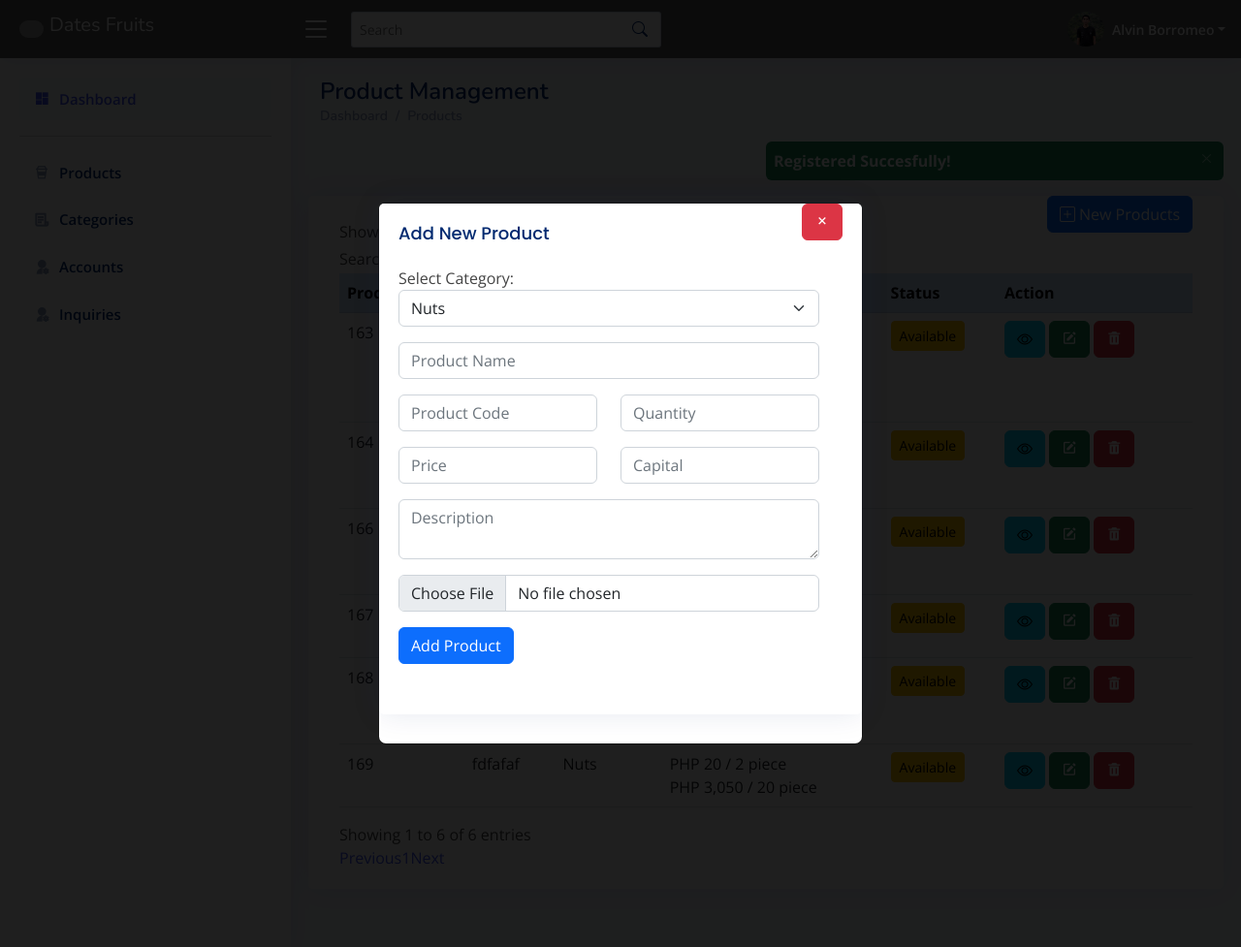
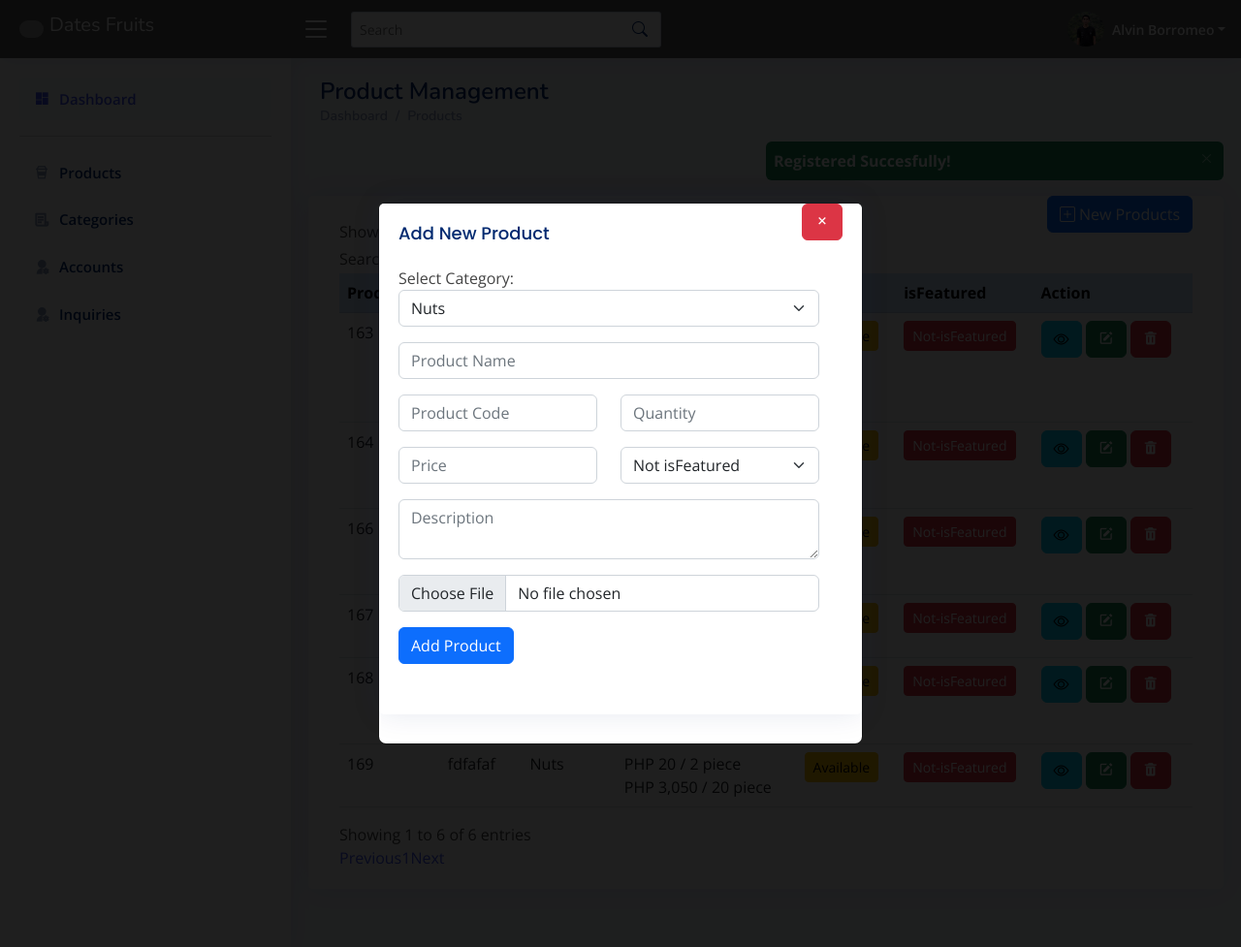
Before and after one commit to Spintacle123/datesfruitph, a PHP site: page /v3/ad_addproducts.php in a window 1280 px wide, after a click on "New Products". Shown: the whole page at 97% size. Run offline with PHP 8.4, Linux system fonts and the light colour scheme; a user stored in the database is signed in; data comes from the database, SQL or seed files in the repository; data that the repository does not hold is empty; some libraries are stand-ins or nearby versions; grey boxes are pictures that could not be loaded.

Commit message:
feat: added isfeatured

```diff
--- a/ad_action_product.php
+++ b/ad_action_product.php
@@ -9,7 +9,7 @@
 	$name="";
 	$price="";
 	$prod_qntty="";
-	$capital="";
+	$isfeatured="";
 	$image="";
 	$code="";
 	$description="";
@@ -34,7 +34,7 @@
 			$code=$_POST['code'];
 			$prod_qntty=$_POST['prod_qntty'];
 			$price=$_POST['price'];
-			$capital=$_POST['capital'];
+			$isfeatured=$_POST['isfeatured'];
 			$description=$_POST['description'];
 
 			$upload="images/".$image;
@@ -48,9 +48,9 @@
 				$_SESSION['response']="Sorry, product code is already taken! Please try again";
 				$_SESSION['res_type']="success";
 			}else{
-				$query="INSERT INTO products(class,name,code,prod_qntty,price,capital,description,image)VALUES(?,?,?,?,?,?,?,?)";
+				$query="INSERT INTO products(class,name,code,prod_qntty,price,isfeatured,description,image)VALUES(?,?,?,?,?,?,?,?)";
 				$stmt=$conn->prepare($query);
-				$stmt->bind_param("sssisdss",$class,$name,$code,$prod_qntty,$price,$capital,$description,$upload);
+				$stmt->bind_param("sssisiss",$class,$name,$code,$prod_qntty,$price,$isfeatured,$description,$upload);
 				$stmt->execute();
 				move_uploaded_file($_FILES['images']['tmp_name'], $upload);
 
--- a/ad_addproducts.php
+++ b/ad_addproducts.php
@@ -90,6 +90,7 @@
                               <th scope="col">Category</th>
                               <th scope="col">Units</th>
                               <th scope="col">Status</th>
+                              <th scope="col">isFeatured</th>
                               <th scope="col">Action</th>
                             </tr>
                         </thead>
@@ -124,6 +125,16 @@
                                       }
                                       else{
                                         echo '<a class="btn btn-sm btn-danger" href="ad_activeproduct_process.php?action=active&transaction_ID='.$row["id"]. '">Not-available</a>';
+                                      }
+                                    ?>
+                                  </td>
+                                  <td>
+                                    <?php
+                                      if($row["isfeatured"] == 1){
+                                        echo '<a class="btn btn-sm btn-warning" href="ad_activeisfeatured_process.php?action=notisfeatured&transaction_ID='.$row["id"]. '">isFeatured</a>';
+                                      }
+                                      else{
+                                        echo '<a class="btn btn-sm btn-danger" href="ad_activeisfeatured_process.php?action=isfeatured&transaction_ID='.$row["id"]. '">Not-isFeatured</a>';
                                       }
                                     ?>
                                   </td>
@@ -199,7 +210,10 @@
                                 <input type="text" name="price" value="<?= $price; ?>" class="form-control" oninput="this.value = this.value.replace(/[^0-9]/g,'')" placeholder="Price" required>
                               </div>
                               <div class="col-sm-6">
-                                <input type="text" name="capital" value="<?= $capital; ?>" class="form-control" oninput="this.value = this.value.replace(/[^0-9]/g,'')" placeholder="Capital" required>
+                                <select name="isfeatured" value="<?= $isfeatured; ?>" class="form-select" aria-label="Default select example" required>
+                                  <option value="0">Not isFeatured</option>
+                                  <option value="1">isFeatured</option>
+                                </select>
                               </div>
                             </div>
 
--- a/home.php
+++ b/home.php
@@ -155,7 +155,7 @@
 	<div class="row grid grid-cols-5 products justify-start">
 		<?php
 		include 'config.php';
-		$item = $conn->prepare('SELECT * FROM products WHERE capital = "isFeatured" order by ID DESC limit 5');
+		$item = $conn->prepare('SELECT * FROM products WHERE isfeatured = 1 order by ID DESC limit 5');
 		$item->execute();
 		$result = $item->get_result();
 		while ($row = $result->fetch_assoc()) :
```
Also changed, not shown: ad_activeisfeatured_process.php (added, +30 -0 lines), images/i7.png (added).
